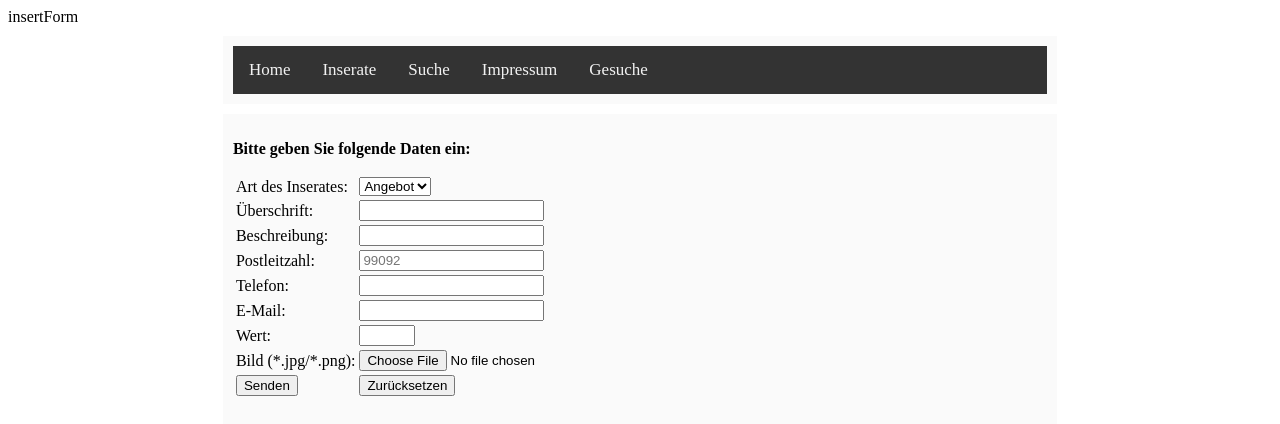
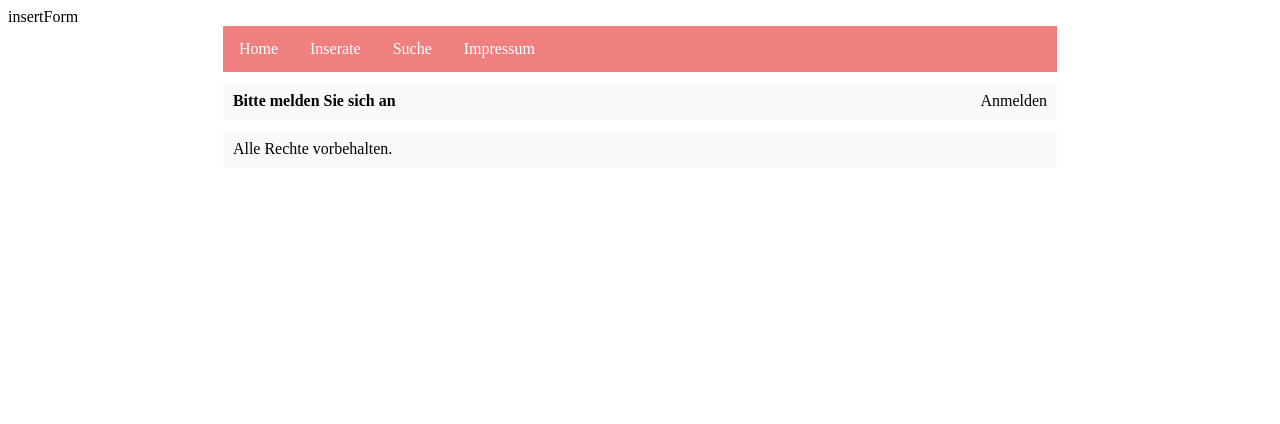
Before and after one commit to ke0135ko/Kiez-Corner, a PHP site: page /index.php?page=insertForm in a window 1280 px wide. Shown: the top 424 px of the page. Run offline with PHP 8.4, Linux system fonts and the light colour scheme.

Commit message:
Insert Form verbessert; Datenbankaufbau geändert; Navbar mit Dropdown erweitert;

```diff
--- a/css/screen.css
+++ b/css/screen.css
@@ -6,7 +6,7 @@
     box-sizing: border-box;
 }
 
-header, main, footer
+main, footer
 {
     background-color: #FAFAFA;
     padding: 10px;
@@ -23,51 +23,60 @@ header, main, footer
 //HEADER-NAVIGATION
 /////////////////////////////////////////////////////////*/
 
-/* Remove margins and padding from the list, and add a black background color */
-ul.topnav {
+ul {
     list-style-type: none;
     margin: 0;
     padding: 0;
     overflow: hidden;
-    background-color: #333;
+    background-color: lightcoral;
 }
 
-/* Float the list items side by side */
-ul.topnav li {float: left;}
-
-ul.topnav.dropdown
-{
-    position: relative;
-    display: inline-block;
-}
-ul.topnav.dropdown.content
-{
-    display: none;
-    position: absolute;
-}
-.dropdown:hover .ul.topnav.dropdown.content
-{
-    display: block;
+li {
+    float: left;
 }
 
-/* Style the links inside the list items */
-ul.topnav li a {
+li a, .dropbtn {
     display: inline-block;
-    color: #f2f2f2;
+    color: white;
     text-align: center;
     padding: 14px 16px;
     text-decoration: none;
-    transition: 0.3s;
-    font-size: 17px;
 }
 
-/* Change background color of links on hover */
-ul.topnav li a:hover {background-color: #555;}
+li a:hover, .dropdown:hover .dropbtn {
+    background-color: red;
+}
 
+li.dropdown {
+    display: inline-block;
+}
+
+.dropdown-content {
+    display: none;
+    position: absolute;
+    background-color: #f9f9f9;
+    min-width: 160px;
+    box-shadow: 0px 8px 16px 0px rgba(0,0,0,0.2);
+}
+
+.dropdown-content a {
+    color: black;
+    padding: 12px 16px;
+    text-decoration: none;
+    display: block;
+    text-align: left;
+}
+
+.dropdown-content a:hover {background-color: lightcoral}
+
+.dropdown:hover .dropdown-content {
+    display: block;
+}
 /*/////////////////////////////////////////////////////////
 //Flexbox
 /////////////////////////////////////////////////////////*/
 .flex-container {
+    background-color: transparent;
     display: flex;
     flex-flow: row wrap;
     list-style: none;
--- a/includes/header.php
+++ b/includes/header.php
@@ -1,12 +1,18 @@
 <header>
     <!--Hier spaeter Ausgabe von evtl. zwoschengespeicherten Mitteilungen einfuegen-->
     <nav>
-        <ul class="topnav" >
+        <ul >
             <li><a href="index.php">Home</a></li>
-            <li class="dropdown"><a class="content" href="index.php?page=advertisements">Inserate</a></li>
+            <li class="dropdown">
+                <li class="dropdown">
+                    <a href="javascript:void(0)" class="dropbtn">Inserate</a>
+                    <div class="dropdown-content">
+                    <a href="index.php?page=requests">Gesuche</a>
+                    <a href="index.php?page=offers">Angebote</a>
+                    </div>
+            </li>
             <li><a href="index.php?page=search">Suche</a></li>
             <li><a href="index.php?page=impressum">Impressum</a></li>
-            <li><a href="index.php?page=requests">Gesuche</a></li>
             <!--Hier spaeter Login-Prüfung und -Button einfuegen-->
         </ul>
     </nav>
--- a/includes/pages/insertForm/insertForm.php
+++ b/includes/pages/insertForm/insertForm.php
@@ -1,7 +1,7 @@
 <?php
 //generate Session, just for testing
-session_save_path('Sessions');
-session_start();
+//session_save_path('Sessions');
+//session_start();
 
 //check for valid Session
 if (!isset($_SESSION)) {
--- /dev/null
+++ b/includes/pages/offers/offers.php
@@ -0,0 +1 @@
+<h1>Angebote</h1>
--- a/includes/pages/requests/requests.php
+++ b/includes/pages/requests/requests.php
@@ -41,7 +41,7 @@
                    $row['PHONE']."<br>".
                    $row['MAIL']."<br>".
                    $row['SCORE']."<br>".
-                   $row['SCORE']."</li>";
+                   $row['PICTURE']."</li>";
     }
     include 'includes/functions/dbClose.php';
     ?>
--- a/nbproject/private/private.xml
+++ b/nbproject/private/private.xml
@@ -4,9 +4,10 @@
     <open-files xmlns="http://www.netbeans.org/ns/projectui-open-files/2">
         <group>
             <file>file:/C:/xampp/htdocs/Kiez-Corner/includes/header.php</file>
-            <file>file:/C:/xampp/htdocs/Kiez-Corner/includes/pages/insert/insert.php</file>
             <file>file:/C:/xampp/htdocs/Kiez-Corner/css/screen.css</file>
             <file>file:/C:/xampp/htdocs/Kiez-Corner/includes/pages/requests/requests.php</file>
+            <file>file:/C:/xampp/htdocs/Kiez-Corner/includes/pages/advertisements/advertisements.php</file>
+            <file>file:/C:/xampp/htdocs/Kiez-Corner/includes/pages/insertForm/insertForm.php</file>
             <file>file:/C:/xampp/htdocs/Kiez-Corner/index.php</file>
             <file>file:/C:/xampp/htdocs/Kiez-Corner/includes/functions/insert_advertisement.php</file>
         </group>
```
Also changed, not shown: includes/functions/insert_advertisement.php (+35 -22 lines), includes/pages/advertisements/advertisements.php (+4 -4 lines), kiez_corner.sql (+7 -6 lines), uploadedImages/testbild_logo_transparent.png (deleted), 1 other file.
